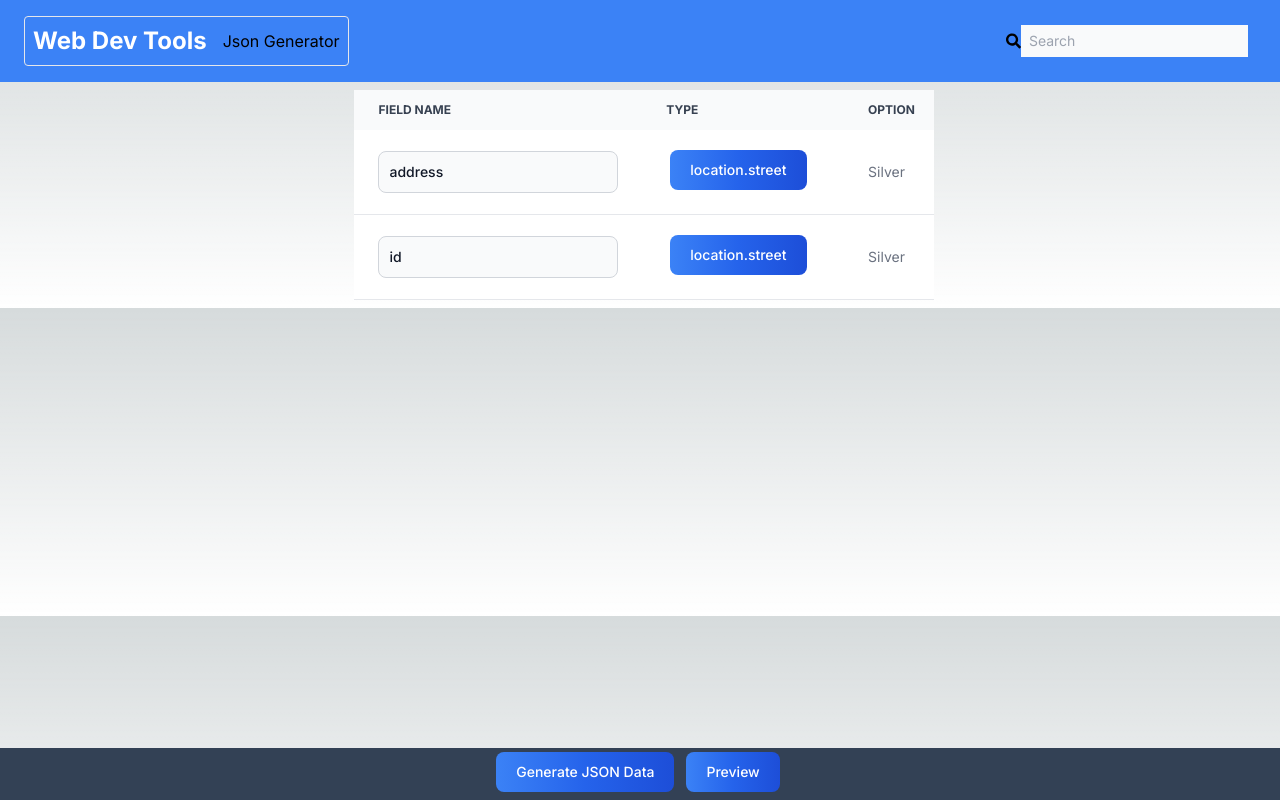
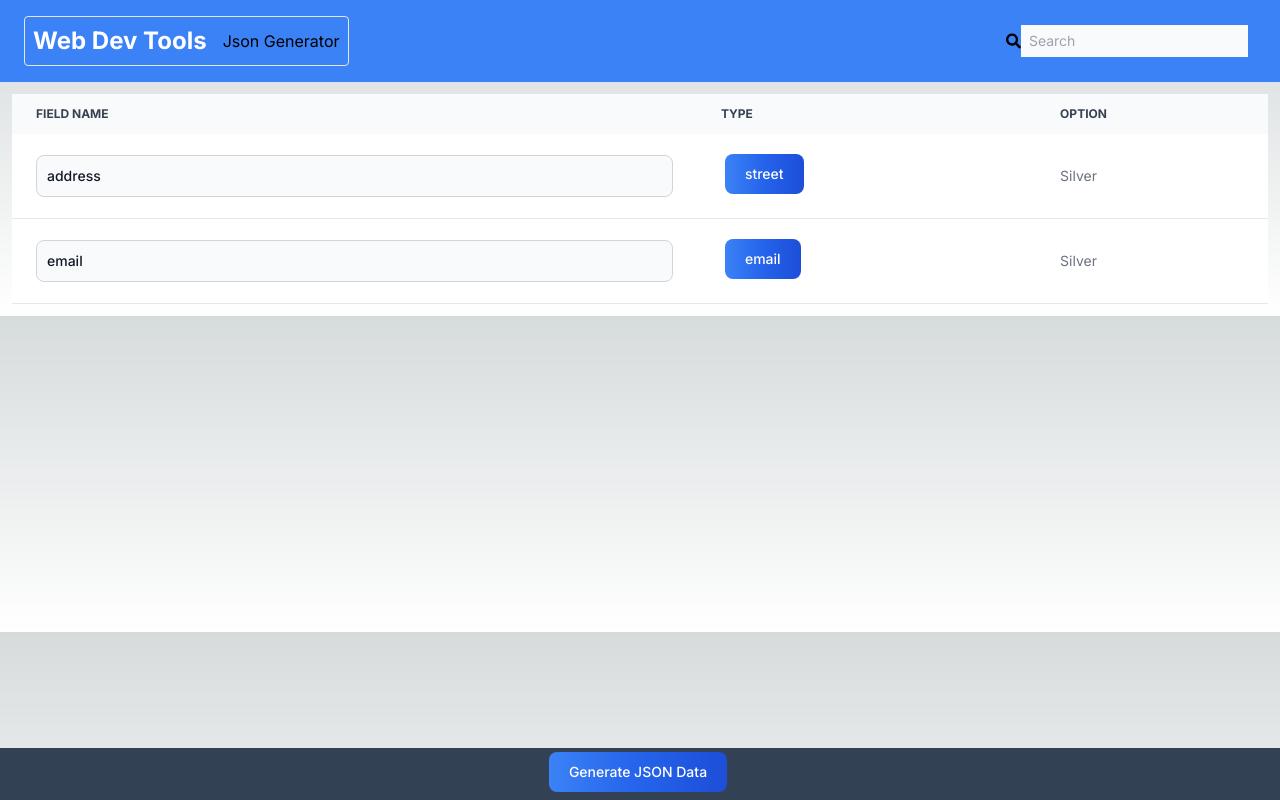
Before and after one commit to Bashamega/WebDevTools, a Next.js app: page /customizer/jsonGenerator in a window 1280 px wide. Built offline with nearby package versions, Linux system fonts and the light colour scheme.

Commit message:
added the basic function

```diff
--- a/src/app/customizer/jsonGenerator/page.js
+++ b/src/app/customizer/jsonGenerator/page.js
@@ -4,39 +4,49 @@ import React, { useState, useEffect } from "react";
 import Search from "@/app/assets/search";
 
 export default function JsonGenerator() {
+  const [showModal, setShowModal] = useState(false);
+  //   const [chosenType, setChosenType] = useState("");
+  const [chosenRow, setChosenRow] = useState("");
   const [jsonList, setJsonList] = useState([
-    { fieldName: "address", type: "location.street" },
-    { fieldName: "id", type: "location.street" },
+    {
+      fieldName: "address",
+      type: "location.street",
+      typeLabel: "street address",
+    },
+    { fieldName: "email", type: "internet.email", typeLabel: "email" },
   ]);
-  const [showModal, setShowModal] = useState(false);
-  const [chosenType, setChosenType] = useState("");
-  const [chosenRow, setChosenRow] = useState("");
+
+  const fakerListType = [
+    { typeLabel: "email", function: "internet.email" },
+    { typeLabel: "userName", function: "internet.userName" },
+    { typeLabel: "streetAddress", function: "location.streetAddress" },
+    { typeLabel: "date", function: "date.past" },
+    { typeLabel: "text", function: "lorem.sentence" },
+    { typeLabel: "name", function: "person.firstName" },
+    { typeLabel: "phoneNumber", function: "phone.number" },
+    { typeLabel: "companyName", function: "company.catchPhrase" },
+    { typeLabel: "productName", function: "commerce.productName" },
+    { typeLabel: "color", function: "color.human" },
+  ];
 
   const onGenerate = () => {
-    //get all the fieldname into one list
-
     function generateData(fakerMethod) {
-      // Split the faker method string to navigate the faker object
       const methodParts = fakerMethod.split(".");
       let result = faker;
 
-      // Dynamically navigate the faker object based on the methodParts
+      // check the faker object based on the methodParts
       for (const part of methodParts) {
         if (typeof result[part] === "function") {
           result = result[part]();
         } else if (result[part]) {
           result = result[part];
         } else {
-          // Handle case where the specified method does not exist
           throw new Error(`Faker method not found: ${fakerMethod}`);
         }
       }
       return result;
     }
-
     function transformInputData() {
-      // Generate an array of objects, each object containing one key-value pair
-
       let combinedData = [];
       for (let i = 0; i < 10; i++) {
         const transformedData = jsonList.map((item) => ({
@@ -45,11 +55,16 @@ export default function JsonGenerator() {
         combinedData.push(Object.assign({}, ...transformedData));
       }
 
-      // Optional: Combine all objects into a single object if needed
-
       return combinedData;
     }
-    console.log(transformInputData());
+    const data = transformInputData();
+    const jsonString = `data:text/json;chatset=utf-8,${encodeURIComponent(
+      JSON.stringify(data)
+    )}`;
+    const link = document.createElement("a");
+    link.href = jsonString;
+    link.download = "data.json";
+    link.click();
   };
 
   const modal = () => {
@@ -65,25 +80,33 @@ export default function JsonGenerator() {
             </div>
 
             <div className="grid grid-cols-3 gap-4">
+              {fakerListType.map((obj) => {
+                return (
                   <div
                     onClick={() => {
                       setJsonList(
                         jsonList.map((item, index) => {
                           if (chosenRow === index) {
-                        return { ...item, type: "email" };
+                            return {
+                              ...item,
+                              type: obj.function,
+                              typeLabel: obj.typeLabel,
+                            };
                           }
                           return item;
                         })
                       );
+
                       setShowModal(false);
                     }}
                     className="hover:bg-sky-700"
                   >
-                <h2 className="font-semibold text-lg ">email</h2>
-                <p className="text-sm">email</p>
+                    <h2 className="font-semibold text-lg ">{obj.typeLabel}</h2>
+                    <p className="text-sm">{obj.typeLabel}</p>
                   </div>
+                );
+              })}
             </div>
-
             <div className="flex justify-end pt-2">
               <button
                 onClick={() => {
@@ -100,7 +123,6 @@ export default function JsonGenerator() {
     );
   };
 
-  useEffect(() => {}, []);
   return (
     <main>
       <nav className="bg-blue-500 py-4 px-6 flex items-center justify-between h-15">
@@ -117,8 +139,8 @@ export default function JsonGenerator() {
       </nav>
 
       <div className="flex justify-center align-top">
-        <div className="relative overflow-x-auto">
-          <table className="m-2 w-full text-sm text-left rtl:text-right text-gray-500 dark:text-gray-400">
+        <div className="flex-1 relative overflow-x-auto m-3">
+          <table className="w-full text-sm text-left rtl:text-right text-gray-500 dark:text-gray-400">
             <thead className="text-xs text-gray-700 uppercase bg-gray-50 dark:bg-gray-700 dark:text-gray-400">
               <tr>
                 <th scope="col" className="px-6 py-3">
@@ -172,7 +194,7 @@ export default function JsonGenerator() {
                         type="button"
                         className="m-1 text-white bg-gradient-to-r from-blue-500 via-blue-600 to-blue-700 hover:bg-gradient-to-br focus:ring-4 focus:outline-none focus:ring-blue-300 dark:focus:ring-blue-800 font-medium rounded-lg text-sm px-5 py-2.5 text-center me-2 mb-2"
                       >
-                        {item.type}
+                        {item.type.split(".")[1]}
                       </button>
                     </td>
                     <td className="px-6 py-4">Silver</td>
@@ -186,21 +208,19 @@ export default function JsonGenerator() {
       </div>
       <div className="fixed bottom-0 left-0 right-0 mt-5 bg-slate-700 flex justify-center ">
         <button
-          onClick={() => {
-            onGenerate();
-          }}
+          onClick={onGenerate}
           type="button"
           className="m-1 text-white bg-gradient-to-r from-blue-500 via-blue-600 to-blue-700 hover:bg-gradient-to-br focus:ring-4 focus:outline-none focus:ring-blue-300 dark:focus:ring-blue-800 font-medium rounded-lg text-sm px-5 py-2.5 text-center me-2 mb-2"
         >
           Generate JSON Data
         </button>
-        <button
+        {/* <button
           onClick={() => {}}
           type="button"
           className="m-1 text-white bg-gradient-to-r from-blue-500 via-blue-600 to-blue-700 hover:bg-gradient-to-br focus:ring-4 focus:outline-none focus:ring-blue-300 dark:focus:ring-blue-800 font-medium rounded-lg text-sm px-5 py-2.5 text-center me-2 mb-2"
         >
           Preview
-        </button>
+        </button> */}
       </div>
     </main>
   );
```
Lines whose indentation alone changed are shown as unchanged.
